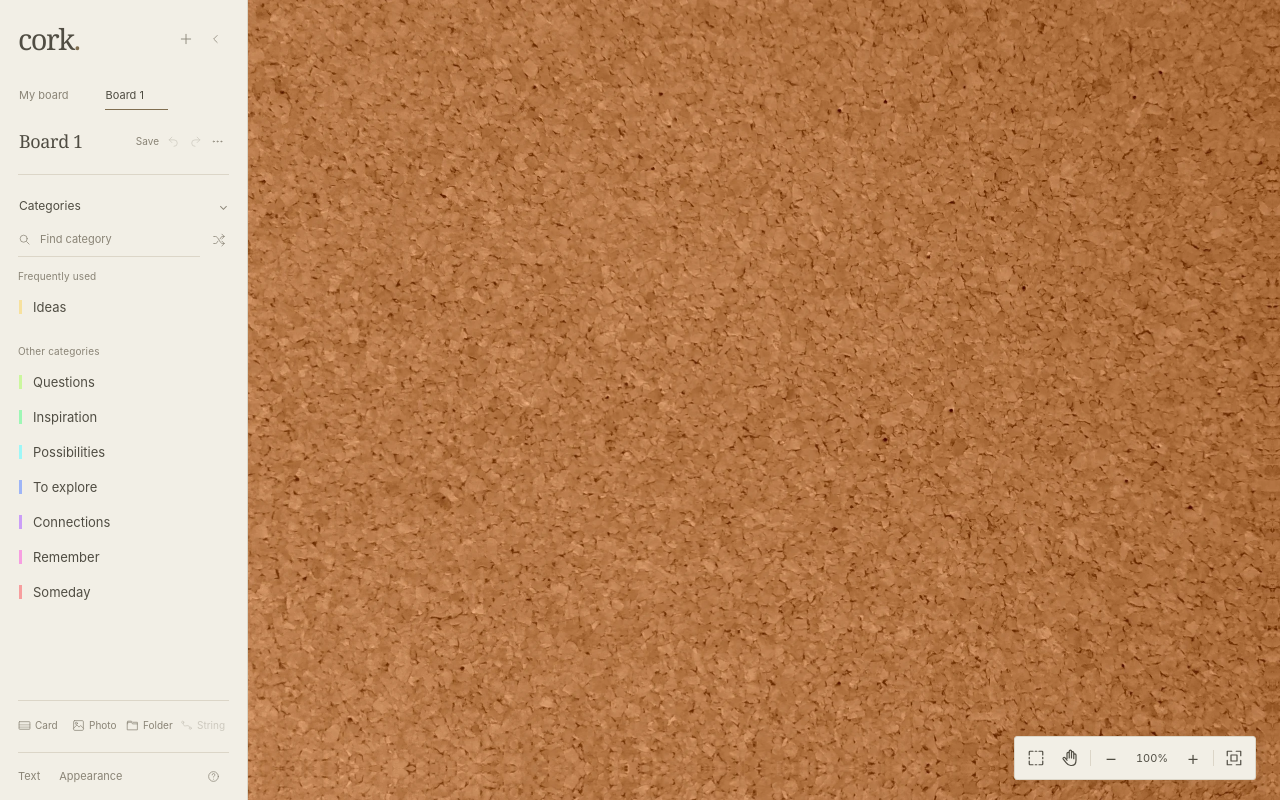
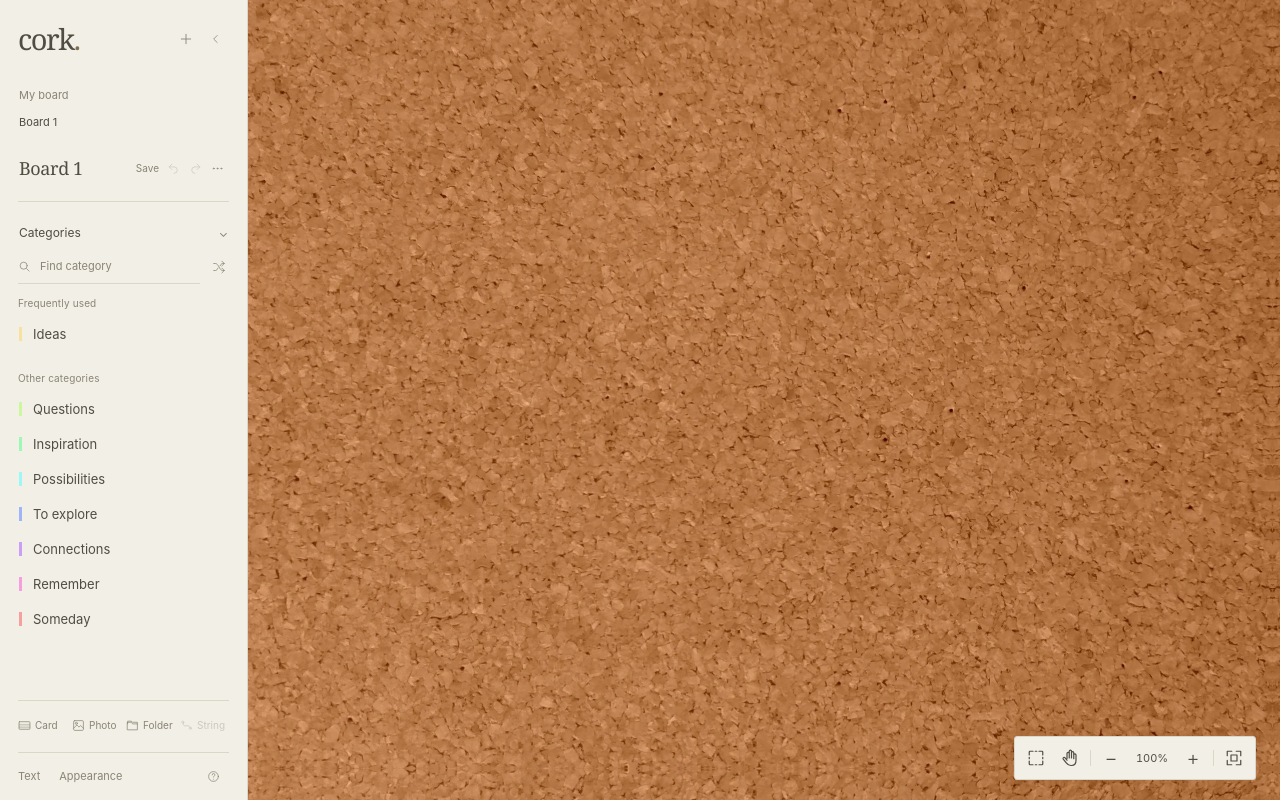
Before and after one commit to briday1/cork, a website with bundled scripts: page index.html in a window 1280 px wide. Both pictures are taken after a click on the button 186 px from the left and 38 px from the top of the page. Built offline with nearby package versions, Linux system fonts and the light colour scheme.

Commit message:
Keep the scrollable board tabs to one board per row

```diff
--- a/index.html
+++ b/index.html
@@ -42,7 +42,7 @@
     <section id="boards-section" class="boards-section" aria-label="Boards">
       <button id="all-boards-button" class="all-boards-button" aria-haspopup="true" aria-expanded="false">All boards <span id="board-total"></span><span aria-hidden="true">⌄</span></button>
       <div id="all-boards-menu" class="board-menu all-boards-menu" hidden><label class="board-search"><svg><use href="#i-search"/></svg><input id="board-search" type="search" aria-label="Find a board" placeholder="Find a board" autocomplete="off"></label><div id="all-boards-list" class="all-boards-list"></div></div>
-      <div id="board-tabs" class="board-tabs" role="tablist" aria-label="Board tabs" aria-orientation="horizontal"></div>
+      <div id="board-tabs" class="board-tabs" role="tablist" aria-label="Board tabs" aria-orientation="vertical"></div>
     </section>
     <div class="board-details">
       <div class="board-heading"><input id="board-name" aria-label="Board name" value="My board" maxlength="80"><span id="save-status" class="save-status" role="status">Saved in this browser</span></div>
--- a/styles.css
+++ b/styles.css
@@ -673,7 +673,7 @@ body[data-ui-theme=dark] { color-scheme:dark; --rail-bg:#242520; --rail-ink:#d6d
 .sidebar-close svg { width:14px; height:14px; }
 .boards-section { margin:0 0 16px; }
 .boards-section { position:relative; }
-.board-tabs { display:flex; flex-wrap:wrap; max-height:138px; overflow-x:hidden; overflow-y:auto; scrollbar-width:thin; scrollbar-color:var(--rail-rule) transparent; gap:3px 12px; padding-bottom:2px; }
+.board-tabs { display:flex; flex-direction:column; flex-wrap:nowrap; align-items:stretch; max-height:138px; overflow-x:hidden; overflow-y:auto; scrollbar-width:thin; scrollbar-color:var(--rail-rule) transparent; gap:0; padding-bottom:2px; }
 .all-boards-button { display:flex; align-items:center; gap:5px; font-size:10px; color:var(--rail-muted); padding:0 0 9px; }
 .all-boards-button>span:last-child { margin-left:3px; }
 .all-boards-button:hover { color:var(--rail-ink); }
@@ -687,10 +687,11 @@ body[data-ui-theme=dark] { color-scheme:dark; --rail-bg:#242520; --rail-ink:#d6d
 .board-list-entry small { font-size:9px; color:var(--rail-muted); }
 .board-list-entry[aria-current=true]>span { text-decoration:underline; text-underline-offset:4px; }
 .all-boards-list p { font-size:11px; padding:8px 7px; color:var(--rail-muted); }
-.board-tab-row { flex-shrink:0; max-width:145px; border-radius:0; border-bottom:1px solid transparent; margin:0; gap:0; }
-.board-tab-row:has([aria-selected=true]) { background:transparent; border-bottom-color:var(--rail-accent); }
+.board-tab-row { flex-shrink:0; width:100%; max-width:none; border-radius:0; border-bottom:1px solid transparent; margin:0; gap:0; }
+.board-tab-row:has([aria-selected=true]) { background:transparent; border-bottom-color:transparent; }
 .board-tab { font-size:11px; padding:5px 1px 7px; color:var(--rail-muted); gap:4px; }
 .board-tab[aria-selected=true] { color:var(--rail-ink); }
+.board-tab[aria-selected=true] .board-tab-name { text-decoration:underline; text-underline-offset:5px; }
 .board-tab>svg { display:none; }
 .board-tab-dot { width:3px; height:3px; background:var(--rail-accent); }
 .close-board-tab { width:16px; height:24px; min-width:0; border-radius:0; color:var(--rail-muted); }
```
Also changed, not shown: README.md.
